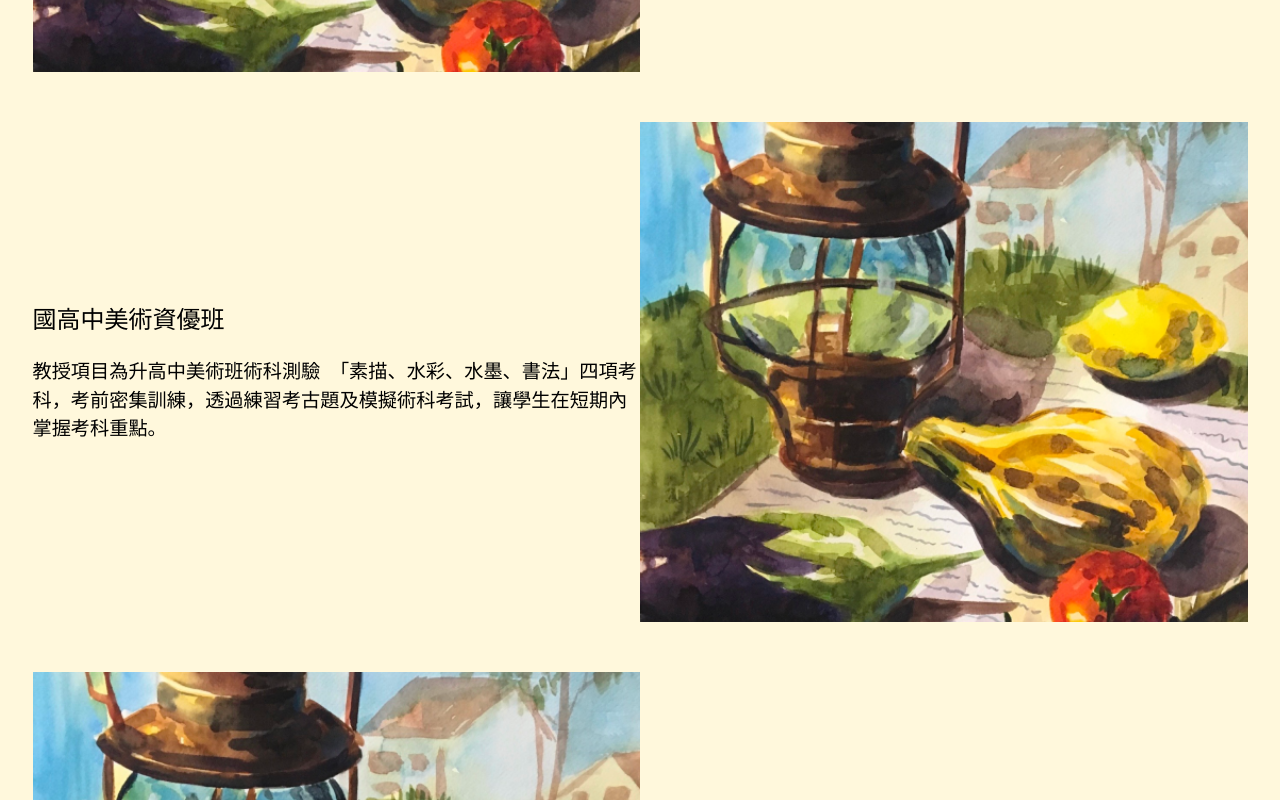
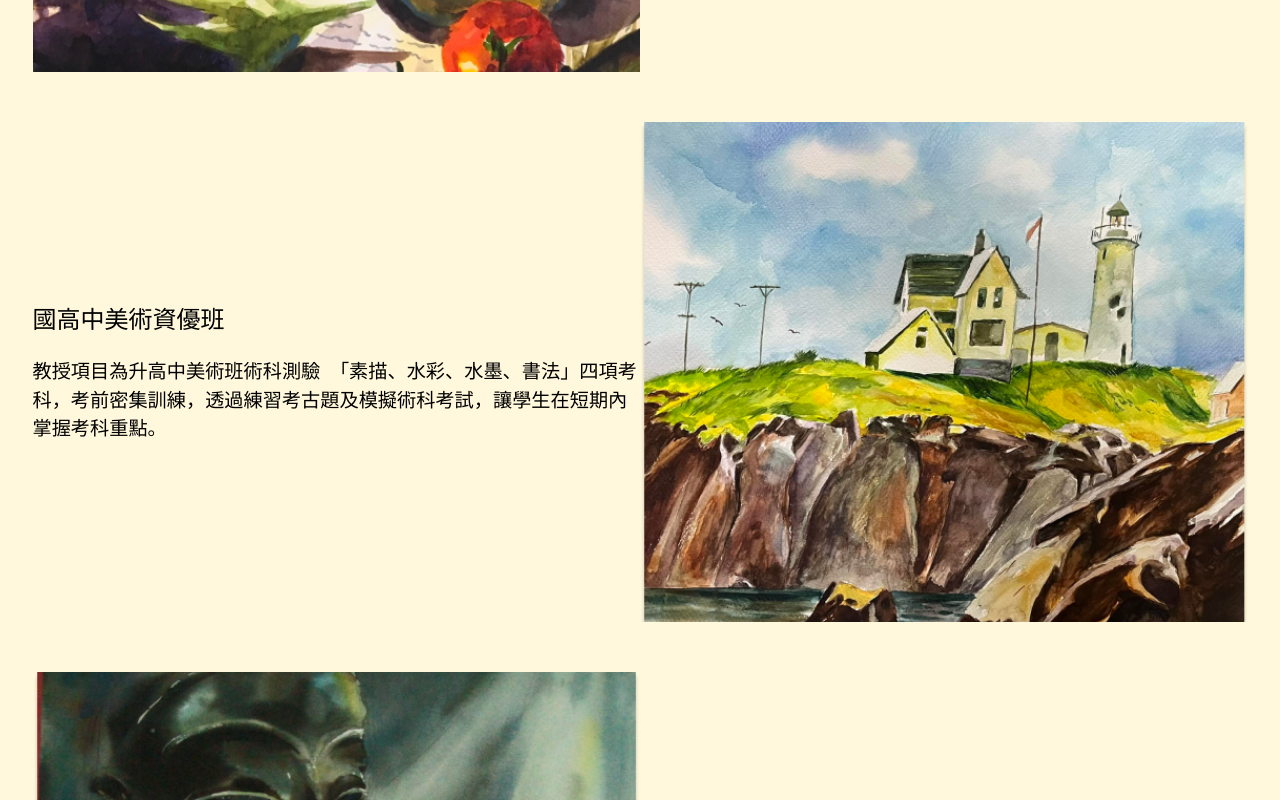
Before and after one commit to Digi-Duck/Longer, a Vue app in the folder Longer/: page /courseInformation in a window 1280 px wide. Shown: the part 740-1540 px from the top of the page. Built offline with nearby package versions, Linux system fonts and the light colour scheme; a web font is replaced by a local one.

Commit message:
0118: 新增課程資訊排版

```diff
--- a/Longer/src/views/CourseInformation.vue
+++ b/Longer/src/views/CourseInformation.vue
@@ -1,28 +1,36 @@
 <script>
 import HomeTitle from "@/components/homepage/HomeTitle.vue";
+import introduce01 from "@/assets/img/courseInformation/img01.png";
+import introduce02 from "@/assets/img/courseInformation/img02.png";
+import introduce03 from "@/assets/img/courseInformation/img03.png";
+import introduce04 from "@/assets/img/courseInformation/img04.png";
 
 export default {
     components: { HomeTitle },
     data() {
         return {
+            introduce01,
+            introduce02,
+            introduce03,
+            introduce04,
             courseContent: [
                 {
-                    imgPath: '@/assets/img/courseInformation/img01.png',
+                    imgPath: introduce01,
                     title: '升大學美術班',
                     content: '以大學術科考試項目：「素描、水彩、油畫、水墨、書法及創意表現」為授課項目，考前密集訓練，透過練習考古題及模擬術科考試，讓學生在短期內掌握考科重點。',
                 },
                 {
-                    imgPath: '',
+                    imgPath: introduce02,
                     title: '國高中美術資優班',
                     content: '教授項目為升高中美術班術科測驗　「素描、水彩、水墨、書法」四項考科，考前密集訓練，透過練習考古題及模擬術科考試，讓學生在短期內掌握考科重點。',
                 },
                 {
-                    imgPath: '',
+                    imgPath: introduce03,
                     title: '成人美術西畫班',
                     content: '為有精進美術技法需求的成人所開設的班級，老師根據學生程度以及學習目標設計專屬課程。自選時段的彈性課表，讓平時忙於工作的成人也能利用工作之餘，進修自己的美術能力。',
                 },
                 {
-                    imgPath: '',
+                    imgPath: introduce04,
                     title: '兒童美術基礎創作班',
                     content: '九歲以下兒童，會以蠟筆、水彩、黏土等媒材進行創意創作，培養孩童的美感、創意力及觀察能力，讓孩童從作品中認識世界。九歲以上兒童會進入基礎的素描練習，教授初階的表現技法，讓孩童瞭解比例、光影、構圖等素描原理。',
                 },
@@ -39,7 +47,8 @@ export default {
             <HomeTitle class="pl-[13px]">課程資訊</HomeTitle>
 
                 <section class="container" v-for="item in courseContent" :key="item.id">
-                    <section class="img-area"></section>
+                    <section class="img-area" :style="{ backgroundImage: `url(${item.imgPath})` }"></section>
+                    <!-- <img src="@/assets/img/courseInformation/img04.png" alt=""> -->
                     <section class="text-area">
                         <p class="title">{{ item.title }}</p>
                         <p class="content">{{ item.content }}</p>
@@ -64,7 +73,7 @@ main {
             }
 
             .img-area{
-                @apply w-[50%] h-[500px] bg-[url('@/assets/img/courseInformation/img01.png')] bg-no-repeat bg-cover;
+                @apply w-[50%] h-[500px] bg-no-repeat bg-cover;
             }
 
             .text-area {
```
